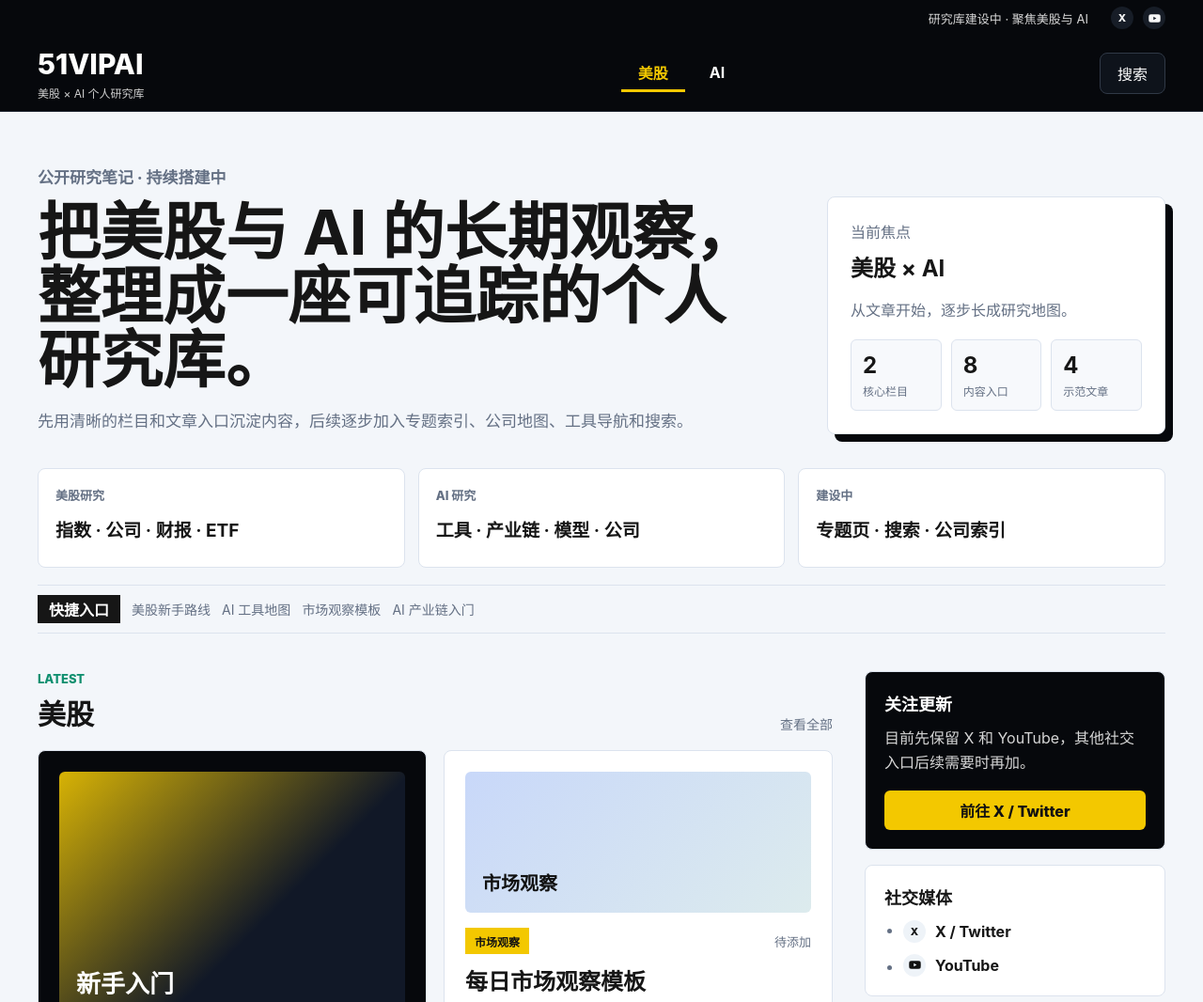
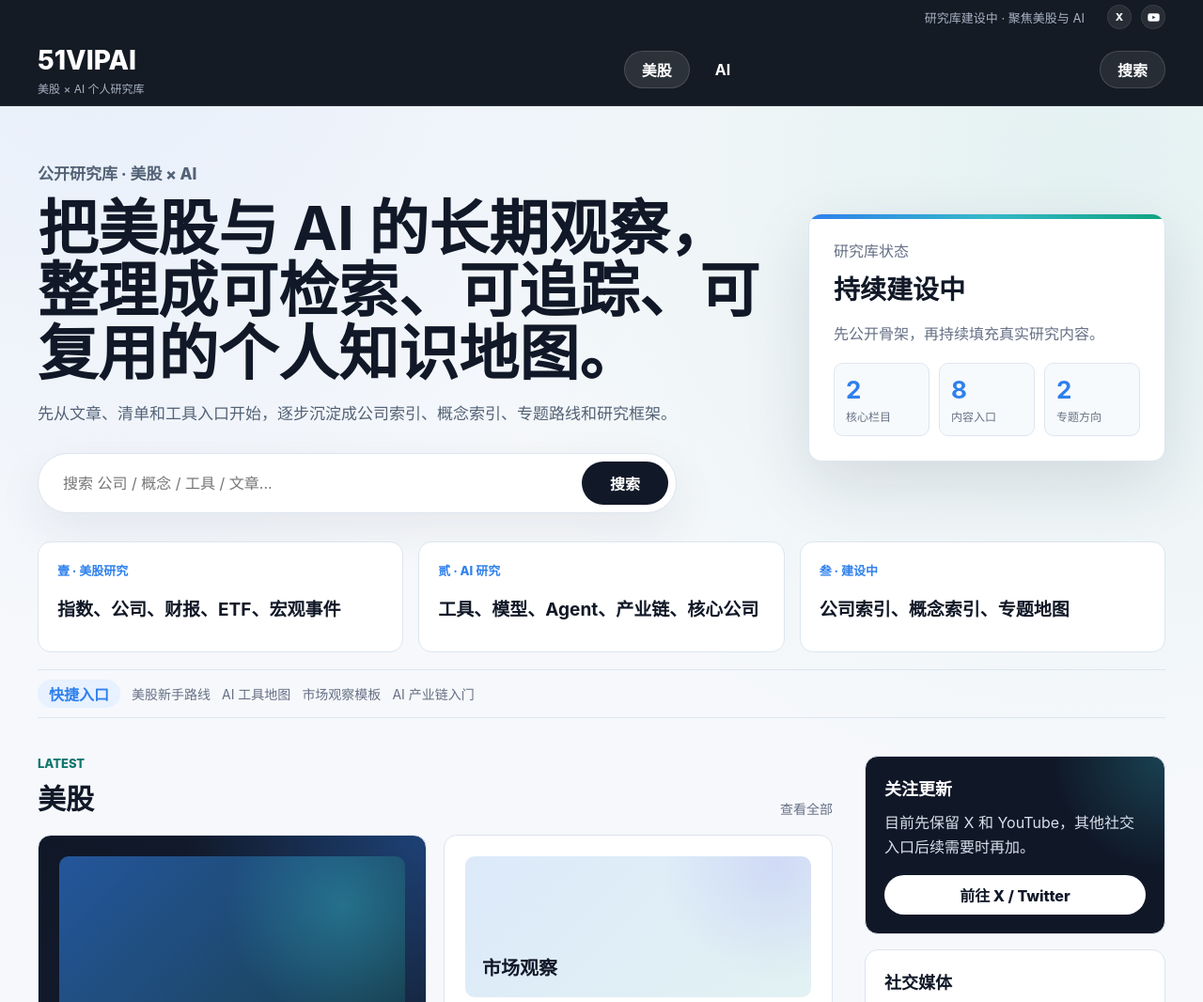
Before and after one commit to jackiexu001/51vipai, a plain HTML site: page index.html in a window 1280 px wide. Shown: the top 1066 px of the page at 94% size. Drawn offline with Linux system fonts and the light colour scheme.

Commit message:
Refine research map UI

```diff
--- a/index.html
+++ b/index.html
@@ -38,36 +38,40 @@
     <main>
       <section class="hero">
         <div class="hero-copy">
-          <p class="eyebrow">公开研究笔记 · 持续搭建中</p>
-          <h1>把美股与 AI 的长期观察，整理成一座可追踪的个人研究库。</h1>
+          <p class="eyebrow">公开研究库 · 美股 × AI</p>
+          <h1>把美股与 AI 的长期观察，整理成可检索、可追踪、可复用的个人知识地图。</h1>
           <p>
-            先用清晰的栏目和文章入口沉淀内容，后续逐步加入专题索引、公司地图、工具导航和搜索。
+            先从文章、清单和工具入口开始，逐步沉淀成公司索引、概念索引、专题路线和研究框架。
           </p>
+          <form class="hero-search" action="#" role="search">
+            <input type="search" placeholder="搜索 公司 / 概念 / 工具 / 文章..." aria-label="搜索内容" />
+            <button type="submit">搜索</button>
+          </form>
         </div>
         <div class="hero-panel" aria-label="网站结构概览">
-          <span>当前焦点</span>
-          <strong>美股 × AI</strong>
-          <p>从文章开始，逐步长成研究地图。</p>
+          <span>研究库状态</span>
+          <strong>持续建设中</strong>
+          <p>先公开骨架，再持续填充真实研究内容。</p>
           <div class="metric-grid">
             <div><b>2</b><span>核心栏目</span></div>
             <div><b>8</b><span>内容入口</span></div>
-            <div><b>4</b><span>示范文章</span></div>
+            <div><b>2</b><span>专题方向</span></div>
           </div>
         </div>
       </section>
 
       <section class="map-strip" aria-label="研究方向">
         <a href="categories/us-stocks.html">
-          <span>美股研究</span>
-          <strong>指数 · 公司 · 财报 · ETF</strong>
+          <span>壹 · 美股研究</span>
+          <strong>指数、公司、财报、ETF、宏观事件</strong>
         </a>
         <a href="categories/ai.html">
-          <span>AI 研究</span>
-          <strong>工具 · 产业链 · 模型 · 公司</strong>
+          <span>贰 · AI 研究</span>
+          <strong>工具、模型、Agent、产业链、核心公司</strong>
         </a>
         <a href="#">
-          <span>建设中</span>
-          <strong>专题页 · 搜索 · 公司索引</strong>
+          <span>叁 · 建设中</span>
+          <strong>公司索引、概念索引、专题地图</strong>
         </a>
       </section>
 
@@ -109,6 +113,16 @@
               <li>建立公司与工具索引</li>
             </ol>
           </div>
+
+          <div class="sidebar-card index-card">
+            <h2>索引雏形</h2>
+            <div class="index-list">
+              <a href="#"><span>公司</span><b>待整理</b></a>
+              <a href="#"><span>概念</span><b>待整理</b></a>
+              <a href="#"><span>工具</span><b>待整理</b></a>
+              <a href="#"><span>事件</span><b>待整理</b></a>
+            </div>
+          </div>
         </aside>
       </section>
     </main>
--- a/styles.css
+++ b/styles.css
@@ -1,14 +1,16 @@
 :root {
-  --bg: #f3f6fa;
+  --bg: #f6f8fb;
   --surface: #ffffff;
-  --ink: #161616;
-  --muted: #647084;
-  --line: #dce3ee;
-  --accent: #f3c800;
-  --accent-strong: #111111;
-  --blue: #1d5cff;
-  --green: #0f8f6f;
-  --red: #bd2f2f;
+  --surface-soft: #eef4f8;
+  --ink: #111827;
+  --muted: #667085;
+  --line: #dde5ef;
+  --line-strong: #b9c8dc;
+  --accent: #2f80ed;
+  --accent-strong: #0f766e;
+  --cyan: #35b8c8;
+  --green: #10a37f;
+  --violet: #6d5dfc;
 }
 
 * {
@@ -17,7 +19,10 @@
 
 body {
   margin: 0;
-  background: var(--bg);
+  background:
+    radial-gradient(circle at 8% 0%, rgba(47, 128, 237, 0.08), transparent 28%),
+    radial-gradient(circle at 90% 8%, rgba(16, 163, 127, 0.08), transparent 30%),
+    var(--bg);
   color: var(--ink);
   font-family:
     Inter, "PingFang SC", "Microsoft YaHei", "Noto Sans SC", Arial, sans-serif;
@@ -32,14 +37,16 @@ a {
   position: sticky;
   top: 0;
   z-index: 10;
-  background: #06080c;
+  background: rgba(12, 18, 28, 0.96);
   color: #ffffff;
-  border-bottom: 1px solid #1d2430;
+  border-bottom: 1px solid rgba(255, 255, 255, 0.08);
+  backdrop-filter: blur(16px);
 }
 
 .top-strip,
 .main-nav,
 .hero,
+.map-strip,
 .ticker-bar,
 .content-shell,
 .site-footer {
@@ -52,9 +59,9 @@ a {
   align-items: center;
   justify-content: flex-end;
   gap: 24px;
-  min-height: 38px;
+  min-height: 36px;
+  color: #a8b3c5;
   font-size: 13px;
-  color: #d8d8d8;
 }
 
 .top-strip p {
@@ -66,19 +73,16 @@ a {
   gap: 10px;
 }
 
-.social-links a {
-  color: #f7f7f7;
-}
-
 .social-icon {
   display: inline-flex;
-  width: 24px;
-  height: 24px;
+  width: 26px;
+  height: 26px;
   align-items: center;
   justify-content: center;
+  border: 1px solid rgba(255, 255, 255, 0.08);
   border-radius: 999px;
-  background: #171d27;
-  color: #f7f7f7;
+  background: rgba(255, 255, 255, 0.08);
+  color: #f8fafc;
   font-size: 11px;
   font-weight: 800;
 }
@@ -93,16 +97,17 @@ a {
   width: 24px;
   height: 24px;
   flex: 0 0 24px;
-  background: #eef3f8;
-  color: #111111;
+  border: 0;
+  background: #edf5ff;
+  color: var(--accent);
 }
 
 .main-nav {
   display: grid;
-  grid-template-columns: 240px 1fr auto;
+  grid-template-columns: 250px 1fr auto;
   align-items: center;
   gap: 24px;
-  min-height: 80px;
+  min-height: 76px;
 }
 
 .brand {
@@ -112,14 +117,13 @@ a {
 }
 
 .brand-title {
-  font-size: 30px;
-  font-weight: 800;
-  letter-spacing: 0;
+  font-size: 28px;
+  font-weight: 850;
 }
 
 .brand-subtitle {
+  color: #a8b3c5;
   font-size: 12px;
-  color: #cfcfcf;
 }
 
 .brand-logo {
@@ -138,31 +142,29 @@ a {
 .nav-tab,
 .search-button,
 .menu-button {
-  border: 0;
+  min-height: 40px;
+  border: 1px solid transparent;
+  border-radius: 999px;
   background: transparent;
   color: #ffffff;
   font: inherit;
+  font-weight: 700;
   cursor: pointer;
 }
 
 .nav-tab {
-  min-height: 40px;
   padding: 0 18px;
-  border-bottom: 3px solid transparent;
-  font-weight: 700;
 }
 
 .nav-tab.active {
-  color: var(--accent);
-  border-color: var(--accent);
+  border-color: rgba(255, 255, 255, 0.14);
+  background: rgba(255, 255, 255, 0.1);
 }
 
 .search-button {
-  height: 44px;
   padding: 0 18px;
-  border: 1px solid #303947;
-  border-radius: 8px;
-  background: #0e131b;
+  border-color: rgba(255, 255, 255, 0.14);
+  background: rgba(255, 255, 255, 0.08);
 }
 
 .menu-button {
@@ -171,47 +173,90 @@ a {
 
 .hero {
   display: grid;
-  grid-template-columns: minmax(0, 1fr) 360px;
-  gap: 44px;
-  align-items: end;
-  padding: 56px 0 36px;
+  grid-template-columns: minmax(0, 1fr) 380px;
+  gap: 42px;
+  align-items: center;
+  padding: 58px 0 30px;
 }
 
 .hero-copy h1 {
-  max-width: 840px;
+  max-width: 900px;
   margin: 10px 0 16px;
-  font-size: clamp(36px, 5.2vw, 68px);
-  line-height: 1.02;
-  letter-spacing: 0;
+  font-size: clamp(38px, 5vw, 66px);
+  line-height: 1.04;
 }
 
 .hero-copy p {
   max-width: 720px;
   margin: 0;
-  color: var(--muted);
+  color: #536276;
   font-size: 17px;
   line-height: 1.7;
 }
 
 .eyebrow {
   margin: 0;
-  color: var(--green);
+  color: var(--accent-strong);
   font-size: 13px;
+  font-weight: 850;
+  text-transform: uppercase;
+}
+
+.hero-search {
+  display: flex;
+  gap: 10px;
+  max-width: 680px;
+  margin-top: 28px;
+  padding: 8px;
+  border: 1px solid var(--line);
+  border-radius: 999px;
+  background: var(--surface);
+  box-shadow: 0 18px 50px rgba(32, 46, 66, 0.08);
+}
+
+.hero-search input {
+  min-width: 0;
+  flex: 1;
+  height: 46px;
+  border: 0;
+  outline: 0;
+  padding: 0 18px;
+  background: transparent;
+  color: var(--ink);
+  font: inherit;
+}
+
+.hero-search button {
+  min-width: 92px;
+  border: 0;
+  border-radius: 999px;
+  background: #111827;
+  color: #ffffff;
+  font: inherit;
   font-weight: 800;
-  letter-spacing: 0;
-  text-transform: uppercase;
+  cursor: pointer;
 }
 
 .hero-panel,
 .sidebar-card {
   border: 1px solid var(--line);
+  border-radius: 14px;
   background: var(--surface);
-  border-radius: 8px;
 }
 
 .hero-panel {
-  padding: 24px;
-  box-shadow: 8px 8px 0 #06080c;
+  position: relative;
+  overflow: hidden;
+  padding: 26px;
+  box-shadow: 0 24px 70px rgba(20, 32, 48, 0.12);
+}
+
+.hero-panel::before {
+  content: "";
+  position: absolute;
+  inset: 0 0 auto;
+  height: 5px;
+  background: linear-gradient(90deg, var(--accent), var(--cyan), var(--green));
 }
 
 .hero-panel span,
@@ -222,7 +267,7 @@ a {
 .hero-panel strong {
   display: block;
   margin: 8px 0;
-  font-size: 24px;
+  font-size: 28px;
 }
 
 .metric-grid {
@@ -239,12 +284,13 @@ a {
   align-content: center;
   padding: 12px;
   border: 1px solid var(--line);
-  border-radius: 6px;
-  background: #f7f9fc;
+  border-radius: 10px;
+  background: #f7fafc;
 }
 
 .metric-grid b {
-  font-size: 24px;
+  color: var(--accent);
+  font-size: 26px;
 }
 
 .metric-grid span {
@@ -254,33 +300,34 @@ a {
 .map-strip {
   display: grid;
   grid-template-columns: repeat(3, minmax(0, 1fr));
-  gap: 14px;
-  width: min(1200px, calc(100% - 40px));
-  margin: 0 auto 18px;
+  gap: 16px;
+  margin-bottom: 18px;
 }
 
 .map-strip a {
   display: grid;
   gap: 8px;
-  min-height: 106px;
-  padding: 18px;
+  min-height: 118px;
+  padding: 20px;
   border: 1px solid var(--line);
-  border-radius: 8px;
+  border-radius: 14px;
   background: var(--surface);
   transition:
     transform 160ms ease,
-    border-color 160ms ease;
+    border-color 160ms ease,
+    box-shadow 160ms ease;
 }
 
 .map-strip a:hover {
   transform: translateY(-2px);
-  border-color: #9cadc4;
+  border-color: var(--line-strong);
+  box-shadow: 0 18px 38px rgba(32, 46, 66, 0.08);
 }
 
 .map-strip span {
-  color: var(--muted);
+  color: var(--accent);
   font-size: 13px;
-  font-weight: 800;
+  font-weight: 850;
 }
 
 .map-strip strong {
@@ -302,12 +349,13 @@ a {
 
 .ticker-bar span {
   display: inline-flex;
+  min-height: 30px;
   align-items: center;
-  min-height: 30px;
   padding: 0 12px;
-  background: var(--ink);
-  color: #ffffff;
-  font-weight: 800;
+  border-radius: 999px;
+  background: #e7f1ff;
+  color: var(--accent);
+  font-weight: 850;
 }
 
 .ticker-bar a {
@@ -353,24 +401,28 @@ a {
   min-height: 260px;
   padding: 22px;
   border: 1px solid var(--line);
-  border-radius: 8px;
+  border-radius: 14px;
   background: var(--surface);
   color: inherit;
   transition:
     transform 160ms ease,
+    border-color 160ms ease,
     box-shadow 160ms ease;
 }
 
 .article-card:hover {
   transform: translateY(-3px);
-  box-shadow: 0 12px 24px rgba(17, 17, 17, 0.08);
+  border-color: var(--line-strong);
+  box-shadow: 0 18px 38px rgba(32, 46, 66, 0.1);
 }
 
 .article-card.large {
   grid-template-rows: 260px auto 1fr;
   grid-row: span 2;
   min-height: 540px;
-  background: #06080c;
+  background:
+    radial-gradient(circle at top right, rgba(47, 128, 237, 0.38), transparent 32%),
+    linear-gradient(135deg, #101828, #172033);
   color: #ffffff;
 }
 
@@ -379,7 +431,7 @@ a {
   width: 100%;
   height: 100%;
   min-height: 150px;
-  border-radius: 6px;
+  border-radius: 10px;
 }
 
 .article-image {
@@ -393,8 +445,9 @@ a {
   justify-content: flex-start;
   padding: 18px;
   background:
-    linear-gradient(135deg, rgba(243, 200, 0, 0.88), rgba(243, 200, 0, 0) 60%),
-    #111827;
+    radial-gradient(circle at 82% 20%, rgba(53, 184, 200, 0.36), transparent 34%),
+    linear-gradient(135deg, rgba(47, 128, 237, 0.56), rgba(16, 163, 127, 0.22)),
+    #172033;
 }
 
 .article-placeholder span {
@@ -405,12 +458,13 @@ a {
 
 .article-card:not(.large) .article-placeholder {
   background:
-    linear-gradient(135deg, rgba(29, 92, 255, 0.18), rgba(15, 143, 111, 0.08)),
-    #eef3f8;
+    radial-gradient(circle at 90% 8%, rgba(109, 93, 252, 0.14), transparent 34%),
+    linear-gradient(135deg, rgba(47, 128, 237, 0.12), rgba(16, 163, 127, 0.08)),
+    #f4f8fc;
 }
 
 .article-card:not(.large) .article-placeholder span {
-  color: #111111;
+  color: var(--ink);
   font-size: 20px;
 }
 
@@ -432,7 +486,7 @@ a {
 }
 
 .article-card.large p {
-  color: #d6d6d6;
+  color: #d8e0ea;
 }
 
 .article-meta {
@@ -445,7 +499,7 @@ a {
 }
 
 .article-card.large .article-meta {
-  color: #cfcfcf;
+  color: #cbd5e1;
 }
 
 .tag {
@@ -454,10 +508,11 @@ a {
   min-height: 28px;
   align-items: center;
   padding: 0 10px;
-  background: var(--accent);
-  color: #111111;
+  border-radius: 999px;
+  background: #e7f1ff;
+  color: #1b63c7;
   font-size: 12px;
-  font-weight: 800;
+  font-weight: 850;
 }
 
 .sidebar {
@@ -471,7 +526,9 @@ a {
 }
 
 .sidebar-card.highlight {
-  background: #06080c;
+  background:
+    radial-gradient(circle at 100% 0, rgba(53, 184, 200, 0.26), transparent 32%),
+    #101828;
   color: #ffffff;
 }
 
@@ -487,7 +544,7 @@ a {
 }
 
 .sidebar-card.highlight p {
-  color: #d6d6d6;
+  color: #d8e0ea;
 }
 
 .primary-link {
@@ -495,10 +552,10 @@ a {
   min-height: 42px;
   align-items: center;
   justify-content: center;
-  border-radius: 6px;
-  background: var(--accent);
-  color: #111111;
-  font-weight: 800;
+  border-radius: 999px;
+  background: #ffffff;
+  color: #101828;
+  font-weight: 850;
 }
 
 .link-list,
@@ -515,7 +572,34 @@ a {
   align-items: center;
   gap: 10px;
   color: var(--ink);
-  font-weight: 700;
+  font-weight: 800;
+}
+
+.index-list {
+  display: grid;
+  gap: 10px;
+}
+
+.index-list a {
+  display: flex;
+  min-height: 46px;
+  align-items: center;
+  justify-content: space-between;
+  gap: 12px;
+  padding: 0 12px;
+  border: 1px solid var(--line);
+  border-radius: 10px;
+  background: #f7fafc;
+}
+
+.index-list span {
+  color: var(--ink);
+  font-weight: 850;
+}
+
+.index-list b {
+  color: var(--muted);
+  font-size: 13px;
 }
 
 .site-footer {
@@ -525,10 +609,7 @@ a {
   font-size: 14px;
 }
 
-.article-page {
-  background: var(--bg);
-}
-
+.article-page,
 .category-page {
   background: var(--bg);
 }
@@ -580,9 +661,8 @@ a {
 
 .article-header h1 {
   margin: 12px 0 14px;
-  font-size: clamp(34px, 5vw, 54px);
+  font-size: clamp(34px, 5vw, 52px);
   line-height: 1.08;
-  letter-spacing: 0;
 }
 
 .article-header p {
@@ -594,7 +674,7 @@ a {
 
 .article-body {
   padding-top: 28px;
-  color: #252525;
+  color: #252f3f;
   font-size: 17px;
   line-height: 1.9;
 }
@@ -635,10 +715,8 @@ a {
 
   .menu-button {
     display: block;
-    min-height: 40px;
-    padding: 0 12px;
-    border: 1px solid #555;
-    border-radius: 8px;
+    padding: 0 14px;
+    border-color: rgba(255, 255, 255, 0.14);
   }
 
   .nav-links,
@@ -664,8 +742,17 @@ a {
     grid-template-columns: 1fr;
   }
 
-  .hero-panel {
-    box-shadow: 6px 6px 0 #101010;
+  .hero {
+    padding-top: 36px;
+  }
+
+  .hero-search {
+    border-radius: 16px;
+    flex-direction: column;
+  }
+
+  .hero-search button {
+    height: 44px;
   }
 
   .article-card,
```
